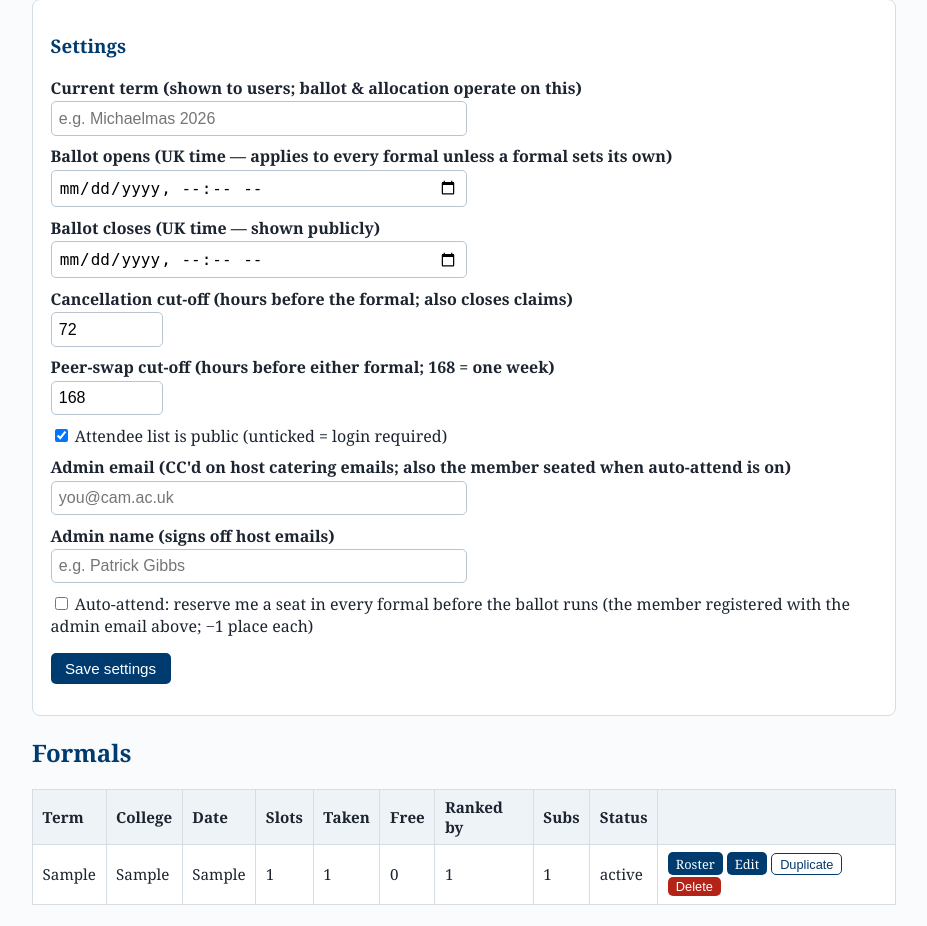
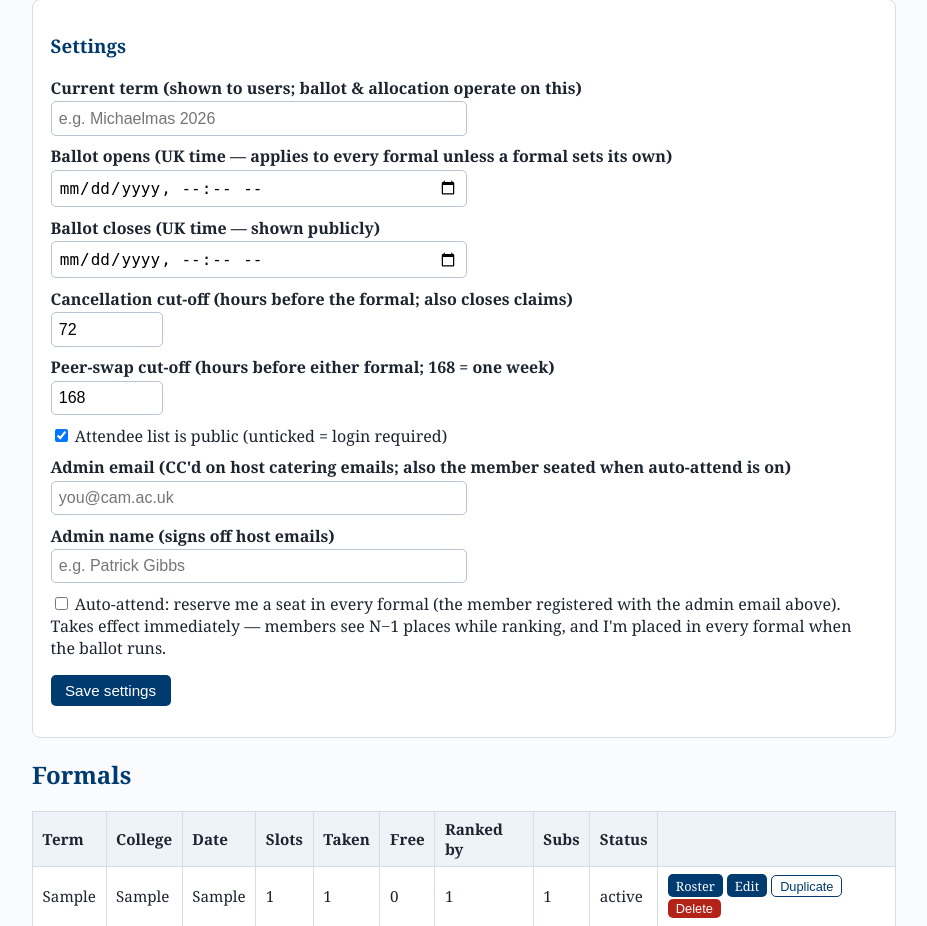
Before and after one commit to Patrick-Gibbs/pembroke-formal-swaps, a Flask app: page /admin/ in a window 1280 px wide. Shown: the part 306-1232 px from the top of the page, without its empty margins (176-1103 px from the left). Run offline with Flask 3, Linux system fonts and the light colour scheme; the visitor is signed in with stand-in values (Sample User, id 1); data comes from the database, SQL or seed files in the repository; tables that the repository leaves empty hold one stand-in row (values such as "Sample post"); parts of the project's set-up code (start-up, migrations or seed data) failed here and were passed over.

Commit message:
Admin auto-attend now reserves a real seat immediately (on settings toggle, formal create/duplicate/import), so ranking shows N-1 and the admin holds every formal at ballot time regardless of their own preferences; unseat on toggle-off

```diff
--- a/swaps/services.py
+++ b/swaps/services.py
@@ -118,6 +118,66 @@ def free_seats(conn, formal_id, slots=None, priority=False):
                              (formal_id,)).fetchone()["slots"]
     return max(0, slots - active_count(conn, formal_id)
                - pending_holds(conn, formal_id, priority))
+
+
+# ------------------------------------------------------------ admin auto-attend
+
+def admin_attend_user(conn):
+    """User id of the member the organiser auto-attends as (the verified member
+    registered with the admin email) when auto-attend is on, else None."""
+    if get_setting(conn, "admin_auto_attend", "0") != "1":
+        return None
+    email = get_setting(conn, "admin_email", "").strip().lower()
+    if not email:
+        return None
+    u = conn.execute("SELECT id FROM users WHERE email=? AND email_verified=1",
+                     (email,)).fetchone()
+    return u["id"] if u else None
+
+
+def seat_admin(conn, term):
+    """Reserve the auto-attend admin a seat (source='admin') in every
+    open/allocated formal of the term. Idempotent. Returns the number of new
+    seats reserved, or -1 if auto-attend is on but no verified member matches
+    the admin email, or 0 if auto-attend is off."""
+    if get_setting(conn, "admin_auto_attend", "0") != "1":
+        return 0
+    uid = admin_attend_user(conn)
+    if uid is None:
+        return -1
+    seated = 0
+    for f in conn.execute("SELECT id FROM formals WHERE term=? AND "
+                          "status IN ('open','allocated')", (term,)).fetchall():
+        if not conn.execute("SELECT 1 FROM allocations WHERE user_id=? AND formal_id=? "
+                            "AND status='active'", (uid, f["id"])).fetchone():
+            conn.execute("INSERT INTO allocations(user_id, formal_id, status, source) "
+                         "VALUES (?,?,'active','admin')", (uid, f["id"]))
+            seated += 1
+    if seated:
+        audit(conn, "admin", "admin_auto_attend", f"term={term} seated={seated}")
+    return seated
+
+
+def unseat_admin(conn, term):
+    """Remove the reserved admin seats for a term (used when auto-attend is
+    turned off). Only touches source='admin' active allocations."""
+    email = get_setting(conn, "admin_email", "").strip().lower()
+    u = conn.execute("SELECT id FROM users WHERE email=?", (email,)).fetchone()
+    if u is None:
+        return 0
+    cur = conn.execute(
+        "DELETE FROM allocations WHERE user_id=? AND source='admin' AND status='active' "
+        "AND formal_id IN (SELECT id FROM formals WHERE term=?)", (u["id"], term))
+    return cur.rowcount
+
+
+def admin_reserved_counts(conn, term):
+    """{formal_id: 1} for formals in the term with a reserved admin seat, so the
+    UI can show N−1 member places while ranking."""
+    return {r["formal_id"]: r["n"] for r in conn.execute(
+        "SELECT a.formal_id, COUNT(*) n FROM allocations a JOIN formals f ON f.id=a.formal_id "
+        "WHERE f.term=? AND a.status='active' AND a.source='admin' GROUP BY a.formal_id",
+        (term,)).fetchall()}
 
 
 # ------------------------------------------------------------------ ballot
--- a/swaps/templates/admin/dashboard.html
+++ b/swaps/templates/admin/dashboard.html
@@ -72,7 +72,9 @@
     <input type="text" name="admin_name" value="{{ admin_name }}" placeholder="e.g. Patrick Gibbs">
     <label style="font-weight:normal"><input type="checkbox" name="admin_auto_attend"
       {% if admin_auto_attend %}checked{% endif %}> Auto-attend: reserve me a seat in every
-      formal before the ballot runs (the member registered with the admin email above; −1 place each)</label>
+      formal (the member registered with the admin email above). Takes effect
+      immediately — members see N−1 places while ranking, and I'm placed in every
+      formal when the ballot runs.</label>
     <p><button>Save settings</button></p>
   </form>
 </div>
--- a/swaps/templates/index.html
+++ b/swaps/templates/index.html
@@ -66,7 +66,7 @@
       <td>{{ f['host_college'] }}</td>
       <td>{{ f['dt'] }}</td>
       <td>{{ f['price'] }}</td>
-      <td>{{ f['slots'] }}</td>
+      <td>{{ member_slots[f['id']] }}</td>
       <td>{% if f['status'] == 'allocated' %}{{ free_seats[f['id']] }}{% else %}—{% endif %}</td>
       <td>
         {% if user %}
--- a/swaps/views/admin.py
+++ b/swaps/views/admin.py
@@ -9,7 +9,7 @@ from ..db import get_db, get_setting, set_setting, audit
 from ..security import (admin_required, client_ip, ip_blocked,
                         lockout_remaining, record_attempt, verify_secret)
 from ..services import (CancelError, ClaimError, cancel_allocation, claim_seat,
-                        free_seats, run_allocation)
+                        free_seats, run_allocation, seat_admin, unseat_admin)
 
 bp = Blueprint("admin", __name__, url_prefix="/admin")
 
@@ -113,11 +113,25 @@ def settings():
     set_setting(db, "swap_cutoff_hours", str(swap_cut))
     set_setting(db, "admin_email", request.form.get("admin_email", "").strip()[:200])
     set_setting(db, "admin_name", request.form.get("admin_name", "").strip()[:120])
-    set_setting(db, "admin_auto_attend",
-                "1" if request.form.get("admin_auto_attend") else "0")
+    auto = "1" if request.form.get("admin_auto_attend") else "0"
+    set_setting(db, "admin_auto_attend", auto)
     audit(db, "admin", "settings", f"term={term} window={t_open}..{t_close} "
           f"public={request.form.get('attendee_list_public', '0')}")
     flash("Settings saved.", "ok")
+    # Reflect auto-attend immediately so ranking shows N−1 (or restore N).
+    cur_term = get_setting(db, "current_term")
+    if auto == "1":
+        n = seat_admin(db, cur_term)
+        if n < 0:
+            flash("Auto-attend is on, but no verified member is registered with "
+                  "the admin email yet — register it, then re-save to reserve "
+                  "your seats.", "error")
+        elif n:
+            flash(f"Reserved your seat in {n} formal(s) this term.", "ok")
+    else:
+        removed = unseat_admin(db, cur_term)
+        if removed:
+            flash(f"Released {removed} reserved admin seat(s).", "ok")
     return redirect(url_for("admin.dashboard"))
 
 
@@ -311,6 +325,7 @@ def formal_new():
                        "VALUES (?,?,?,?,?,?,?,?,?,?,?,?,?,?)", vals)
             _remember_endowment(db, vals[0], vals[13])
             audit(db, "admin", "formal_create", f"{vals[0]} {vals[1]}")
+            seat_admin(db, vals[4])  # reserve the admin's seat if auto-attend on
             flash("Formal created.", "ok")
             return redirect(url_for("admin.dashboard"))
     return render_template("admin/formal_form.html", f=None,
@@ -373,6 +388,7 @@ def formal_duplicate(fid):
         "ballot_open, ballot_close, 'open', location, instructions, host_name, "
         "host_email, host_phone, endowment_m FROM formals WHERE id=?", (fid,))
     audit(db, "admin", "formal_duplicate", f"from={fid}")
+    seat_admin(db, f["term"])
     flash(f"Duplicated {f['host_college']} — edit the copy's date as needed.", "ok")
     return redirect(url_for("admin.dashboard"))
 
@@ -415,37 +431,13 @@ def formals_import():
             created += 1
         if created:
             audit(db, "admin", "formals_import", f"created={created}")
+            seat_admin(db, get_setting(db, "current_term"))
             flash(f"Imported {created} formal(s).", "ok")
         for e in errors[:10]:
             flash(e, "error")
         if created and not errors:
             return redirect(url_for("admin.dashboard"))
     return render_template("admin/formals_import.html")
-
-
-def _seat_admin(db, term):
-    """If auto-attend is on, seat the admin's member account in every formal of
-    the term before the ballot (source='admin'), which reduces each formal's
-    ballot capacity by one. Returns: None (disabled), -1 (no matching member),
-    or the number of new seats reserved."""
-    if get_setting(db, "admin_auto_attend", "0") != "1":
-        return None
-    email = get_setting(db, "admin_email", "").strip().lower()
-    u = db.execute("SELECT id FROM users WHERE email=? AND email_verified=1",
-                   (email,)).fetchone() if email else None
-    if u is None:
-        return -1
-    seated = 0
-    for f in db.execute("SELECT id FROM formals WHERE term=? AND "
-                        "status IN ('open','allocated')", (term,)).fetchall():
-        if not db.execute("SELECT 1 FROM allocations WHERE user_id=? AND formal_id=? "
-                          "AND status='active'", (u["id"], f["id"])).fetchone():
-            db.execute("INSERT INTO allocations(user_id, formal_id, status, source) "
-                       "VALUES (?,?,'active','admin')", (u["id"], f["id"]))
-            seated += 1
-    if seated:
-        audit(db, "admin", "admin_auto_attend", f"term={term} seated={seated}")
-    return seated
 
 
 @bp.route("/allocate", methods=["GET", "POST"])
@@ -456,14 +448,14 @@ def allocate():
     if request.method == "POST":
         term = request.form.get("term", term).strip()
         seed = request.form.get("seed", "").strip() or None
-        seated = _seat_admin(db, term)  # reserve the admin's seat first (−1 place each)
+        seated = seat_admin(db, term)  # ensure the admin holds every formal (−1 each)
         run_id, used_seed, placed, log, new_allocs = run_allocation(db, term, seed)
-        if seated is not None and seated < 0:
+        if seated < 0:
             flash("Auto-attend is on but no verified member matches the admin "
-                  "email — no seats reserved. Set a registered admin email in "
-                  "Settings, or turn auto-attend off.", "error")
+                  "email — no seats reserved. Register the admin email as a "
+                  "member, or turn auto-attend off in Settings.", "error")
         elif seated:
-            flash(f"Reserved your seat in {seated} formal(s) before the draw.", "ok")
+            flash(f"Reserved your seat in {seated} more formal(s) before the draw.", "ok")
         # First generate of the term? Hold results as a draft until Publish.
         already_public = db.execute(
             "SELECT 1 FROM allocations a JOIN formals f ON f.id=a.formal_id "
--- a/swaps/views/main.py
+++ b/swaps/views/main.py
@@ -90,12 +90,16 @@ def index():
         attending = {r["formal_id"] for r in db.execute(
             "SELECT formal_id FROM allocations WHERE user_id=? AND status='active'",
             (user["id"],)).fetchall()}
+    from ..services import admin_reserved_counts
+    reserved = admin_reserved_counts(db, term) if term else {}
     return render_template("index.html", formals=formals, term=term,
                            attending=attending,
                            ballot_open=_ballot_window(db, term) if term else False,
                            ballot_closes=t_close, ballot_opens=t_open,
                            opens_soon=opens_soon,
                            cutoff_h=int(cancel_cutoff_hours(db)),
+                           member_slots={f["id"]: f["slots"] - reserved.get(f["id"], 0)
+                                         for f in formals},
                            free_seats={f["id"]: free_seats(db, f["id"], f["slots"])
                                        for f in formals})
 
```
Also changed, not shown: tests/test_admin_attend.py (added, +59 -0 lines).
